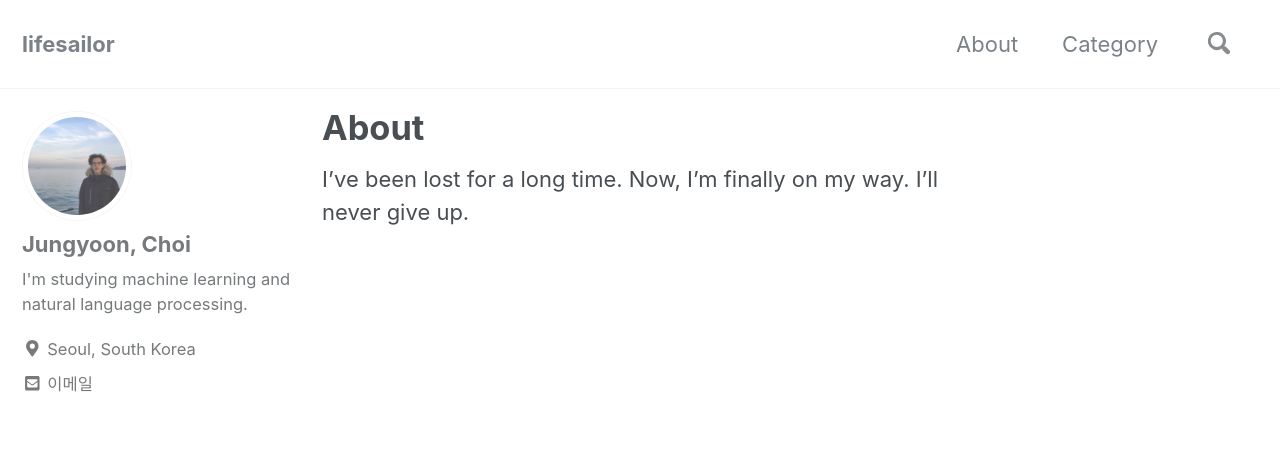
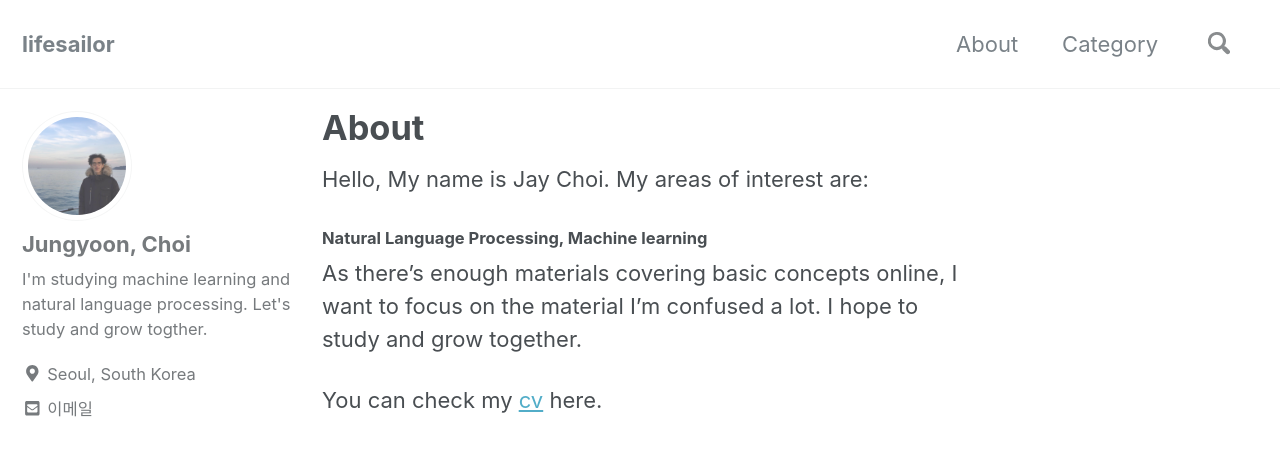
Before and after one commit to lifesailor/lifesailor.github.io, a Jekyll site: the page built from _pages/about.md, in a window 1280 px wide and 900 px high. Shown: the top 456 px of the window. Built offline with Jekyll 4.4.1, drawn with Linux system fonts in a browser that asks for light colours; nearby versions of some CDN libraries.

Commit message:
edit about.md

```diff
--- a/_config.yml
+++ b/_config.yml
@@ -102,7 +102,7 @@ analytics:
 author:
   name             : "Jungyoon, Choi"
   avatar           : "/assets/images/bio-photo.jpg" # path of avatar image, e.g. "/assets/images/bio-photo.jpg"
-  bio              : "I'm studying machine learning and natural language processing."
+  bio              : "I'm studying machine learning and natural language processing. Let's study and grow togther."
   location         : "Seoul, South Korea"
   email            : "sailyourlife91@gmail.com"
   links:
--- a/_pages/about.md
+++ b/_pages/about.md
@@ -4,6 +4,11 @@ layout: single
 permalink: /about/
 author_profile: true
 ---
-I've been lost for a long time.
-Now, I'm finally on my way.
-I'll never give up.
+Hello, My name is Jay Choi. My areas of interest are:
+
+#### Natural Language Processing, Machine learning
+
+
+As there's enough materials covering basic concepts online, I want to focus on the material I'm confused a lot. I hope to study and grow together.
+
+You can check my [cv](https://www.linkedin.com/in/%EC%A0%95%EC%9C%A4-%EC%B5%9C-3b394a116/) here.
```
Also changed, not shown: _posts/2018-11-11-staring-a-blog.md (deleted, +0 -9 lines).
